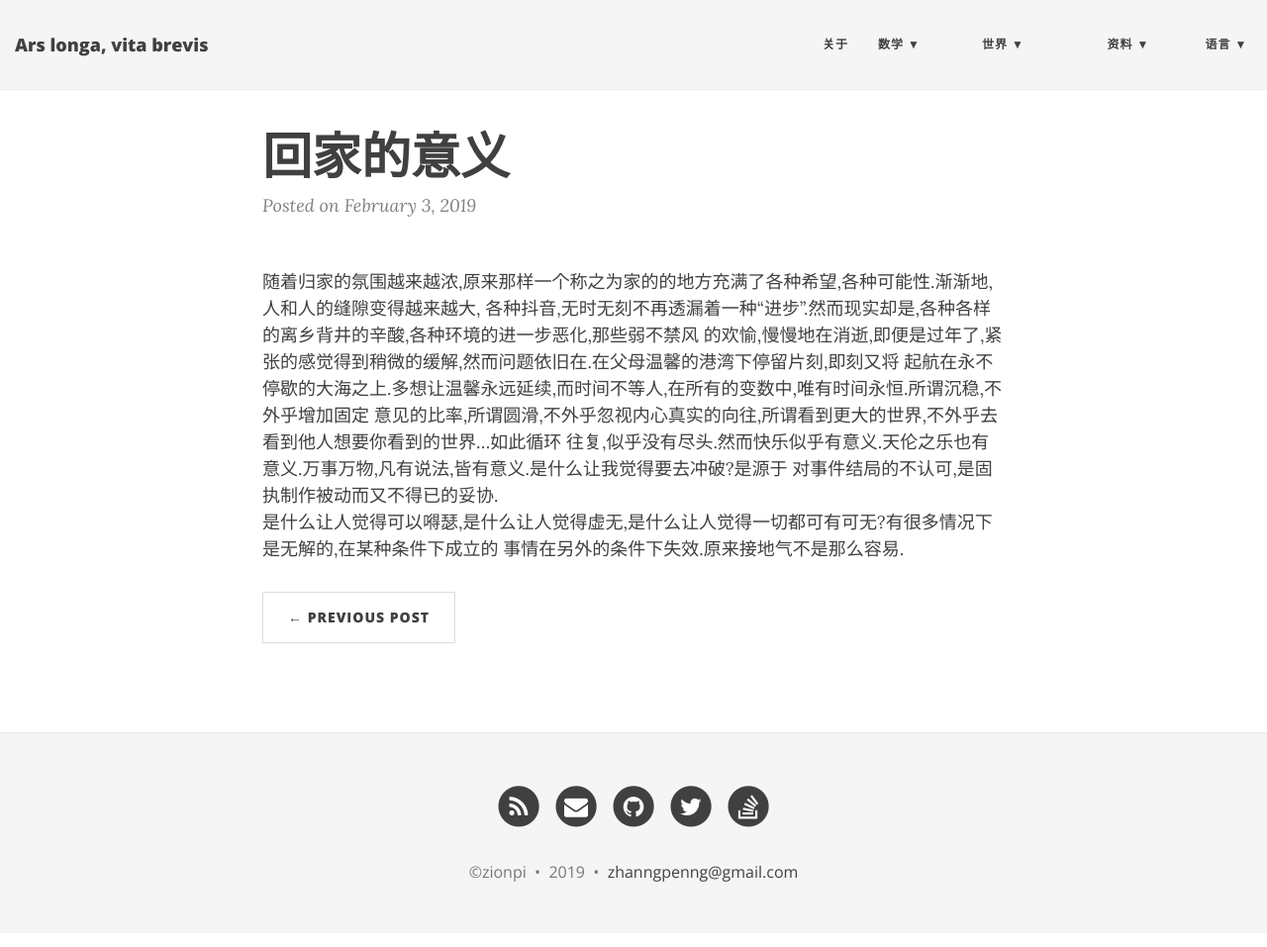
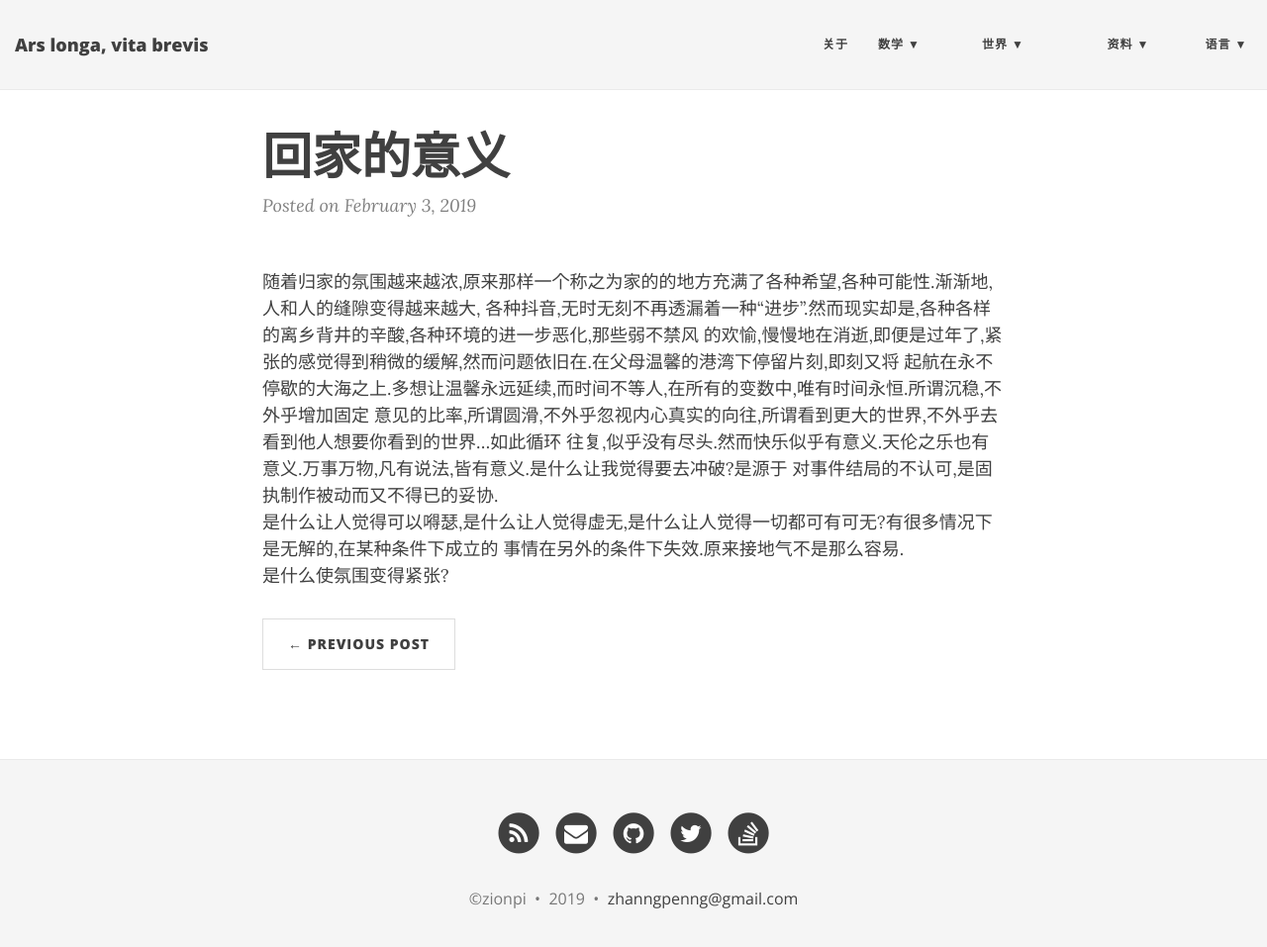
Before and after one commit to ZionPi/zionpi.github.io, a Jekyll site: the page built from _posts/2019-02-03-back-to-home.md, in a window 1280 px wide and 970 px high. Shown: the top 957 px of the window at 99% size. Built offline with Jekyll 4.4.1, drawn with Linux system fonts in a browser that asks for light colours; nearby versions of some CDN libraries.

Commit message:
Update 2019-02-03-back-to-home.md

```diff
--- a/_posts/2019-02-03-back-to-home.md
+++ b/_posts/2019-02-03-back-to-home.md
@@ -11,3 +11,4 @@ title: 回家的意义
 对事件结局的不认可,是固执制作被动而又不得已的妥协.
 是什么让人觉得可以嘚瑟,是什么让人觉得虚无,是什么让人觉得一切都可有可无?有很多情况下是无解的,在某种条件下成立的
 事情在另外的条件下失效.原来接地气不是那么容易.
+是什么使氛围变得紧张?
```
